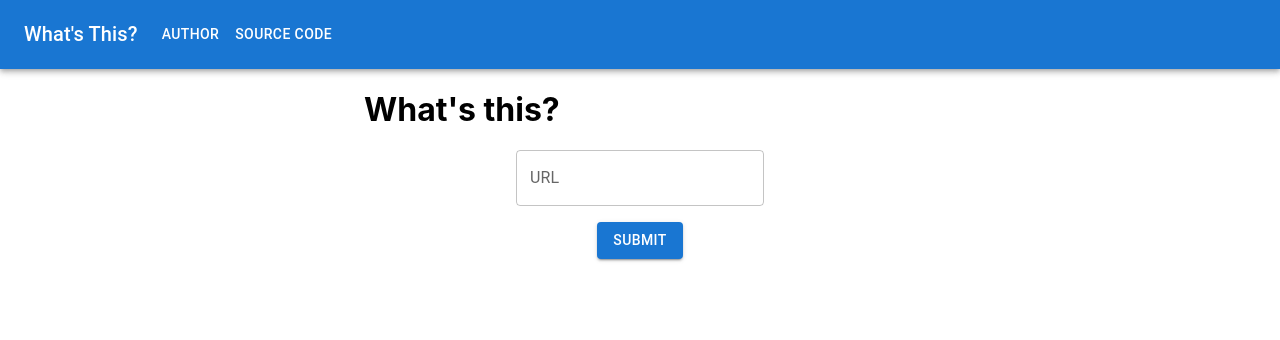
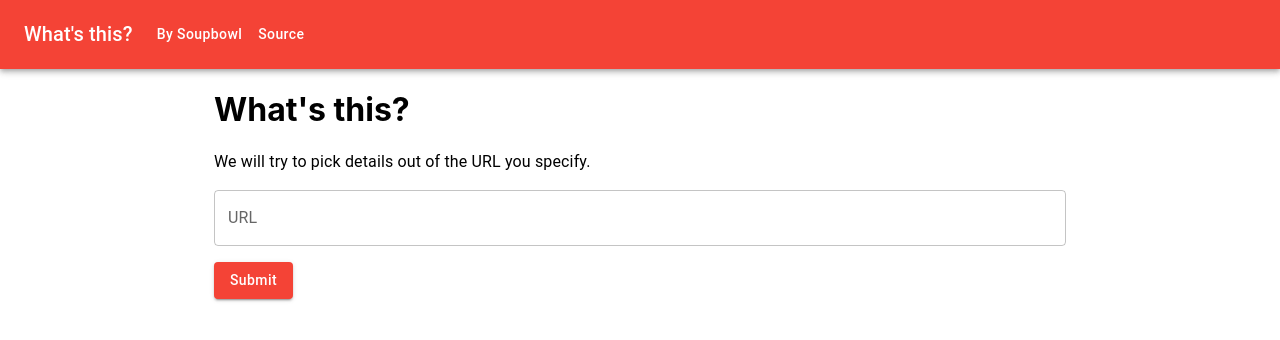
Before and after one commit to soup-bowl/whatsth.is, a React (Create React App) app: page / in a window 1280 px wide. Shown: the top 340 px of the page. Built offline with nearby package versions, Linux system fonts and the light colour scheme.

Commit message:
Improved navigation.

```diff
--- a/src/pages/_layout.tsx
+++ b/src/pages/_layout.tsx
@@ -1,15 +1,17 @@
 import { Outlet } from "react-router-dom";
-import {Container} from '@mui/material';
+import {Container, ThemeProvider} from '@mui/material';
 import ResponsiveAppBar from "./_navBar";
+import theme from "../theme/theme";
 
 const Layout = () => {
 	return (
 		<>
-			<ResponsiveAppBar />
-			<Container maxWidth="sm">
-				<h1>What's this?</h1>
-				<Outlet />
-			</Container>
+			<ThemeProvider theme={theme}>
+				<ResponsiveAppBar />
+				<Container maxWidth="md">
+					<Outlet />
+				</Container>
+			</ThemeProvider>
 		</>
 	)
 };
--- a/src/pages/_navBar.tsx
+++ b/src/pages/_navBar.tsx
@@ -1,10 +1,11 @@
 import { useState } from 'react';
-import { AppBar, Box, Toolbar, IconButton, Typography, Menu, Container, Button, MenuItem } from '@mui/material';
+import { AppBar, Box, Toolbar, IconButton, Typography, Menu, Container, Button, MenuItem, Link } from '@mui/material';
 import MenuIcon from '@mui/icons-material/Menu';
 
+const title = "What's this?";
 const pages = [
-	['Author', 'https://soupbowl.io'],
-	['Source Code', 'https://github.com/soup-bowl/whatsth.is']
+	['By Soupbowl', 'https://soupbowl.io'],
+	['Source', 'https://github.com/soup-bowl/whatsth.is']
 ];
 
 const ResponsiveAppBar = () => {
@@ -28,7 +29,7 @@ const ResponsiveAppBar = () => {
 						component="div"
 						sx={{ mr: 2, display: { xs: 'none', md: 'flex' } }}
 					>
-						What's This?
+						{title}
 					</Typography>
 
 					<Box sx={{ flexGrow: 1, display: { xs: 'flex', md: 'none' } }}>
@@ -62,7 +63,7 @@ const ResponsiveAppBar = () => {
 						>
 							{pages.map((page) => (
 								<MenuItem key={page[0]} onClick={handleCloseNavMenu}>
-									<Typography textAlign="center">{page[0]}</Typography>
+									<Link underline="none" textAlign="center" href={page[1]}>{page[0]}</Link>
 								</MenuItem>
 							))}
 						</Menu>
@@ -73,13 +74,13 @@ const ResponsiveAppBar = () => {
 						component="div"
 						sx={{ flexGrow: 1, display: { xs: 'flex', md: 'none' } }}
 					>
-						What's This?
+						{title}
 					</Typography>
 					<Box sx={{ flexGrow: 1, display: { xs: 'none', md: 'flex' } }}>
 						{pages.map((page) => (
 							<Button
 								key={page[0]}
-								onClick={handleCloseNavMenu}
+								href={page[1]}
 								sx={{ my: 2, color: 'white', display: 'block' }}
 							>
 								{page[0]}
--- a/src/pages/home.tsx
+++ b/src/pages/home.tsx
@@ -1,5 +1,5 @@
 import { useState } from 'react';
-import {Button, TextField, Grid} from '@mui/material';
+import {Button, TextField, Grid, Typography} from '@mui/material';
 import {useNavigate} from 'react-router-dom';
 
 const Home = () => {
@@ -13,8 +13,14 @@ const Home = () => {
 
 	return (
 		<>
+			<h1>What's this?</h1>
 			<form onSubmit={submitForm}>
-				<Grid container alignItems="center" direction="column" spacing={2}>
+				<Grid container direction="column" spacing={2}>
+					<Grid item>
+						<Typography>
+							We will try to pick details out of the URL you specify.
+						</Typography>
+					</Grid>
 					<Grid item>
 						<TextField fullWidth id="url" label="URL" variant="outlined" onChange={(e) => setInputURL(e.target.value)} />
 					</Grid>
--- a/src/pages/inspector.tsx
+++ b/src/pages/inspector.tsx
@@ -20,16 +20,18 @@ const Inspector = () => {
 				<>
 					{siteDetails.message.technology !== "Unknown" ? (
 						<>
-							<h2>{inspectionURL} is built with {siteDetails.message.technology}!</h2>
+							<h1>{inspectionURL} is built with {siteDetails.message.technology}!</h1>
 							<p>Assumption made on <strong>{siteDetails.message.matched_on.length}</strong> matches.</p>
 						</>
 					) : (
-						<><h2>We couldn't detect the CMS used for {inspectionURL}</h2></>
+						<>
+							<h2>We couldn't detect the CMS used for {inspectionURL}</h2>
+						</>
 					)}
 				</>
 			) : (
 				<>
-					<h2>Fail to detect {inspectionURL}...</h2>
+					<h1>Fail to detect {inspectionURL}...</h1>
 					<p>Check to make sure the site exists and is responding to public requests.</p>
 				</>
 			)}
--- /dev/null
+++ b/src/theme/theme.ts
@@ -0,0 +1,15 @@
+import { createTheme } from '@mui/material';
+import { red } from '@mui/material/colors';
+
+const theme = createTheme({
+	palette: {
+		primary: red,
+	},
+	typography: {
+		button: {
+			textTransform: 'none'
+		}
+	}
+});
+
+export default theme;
```
